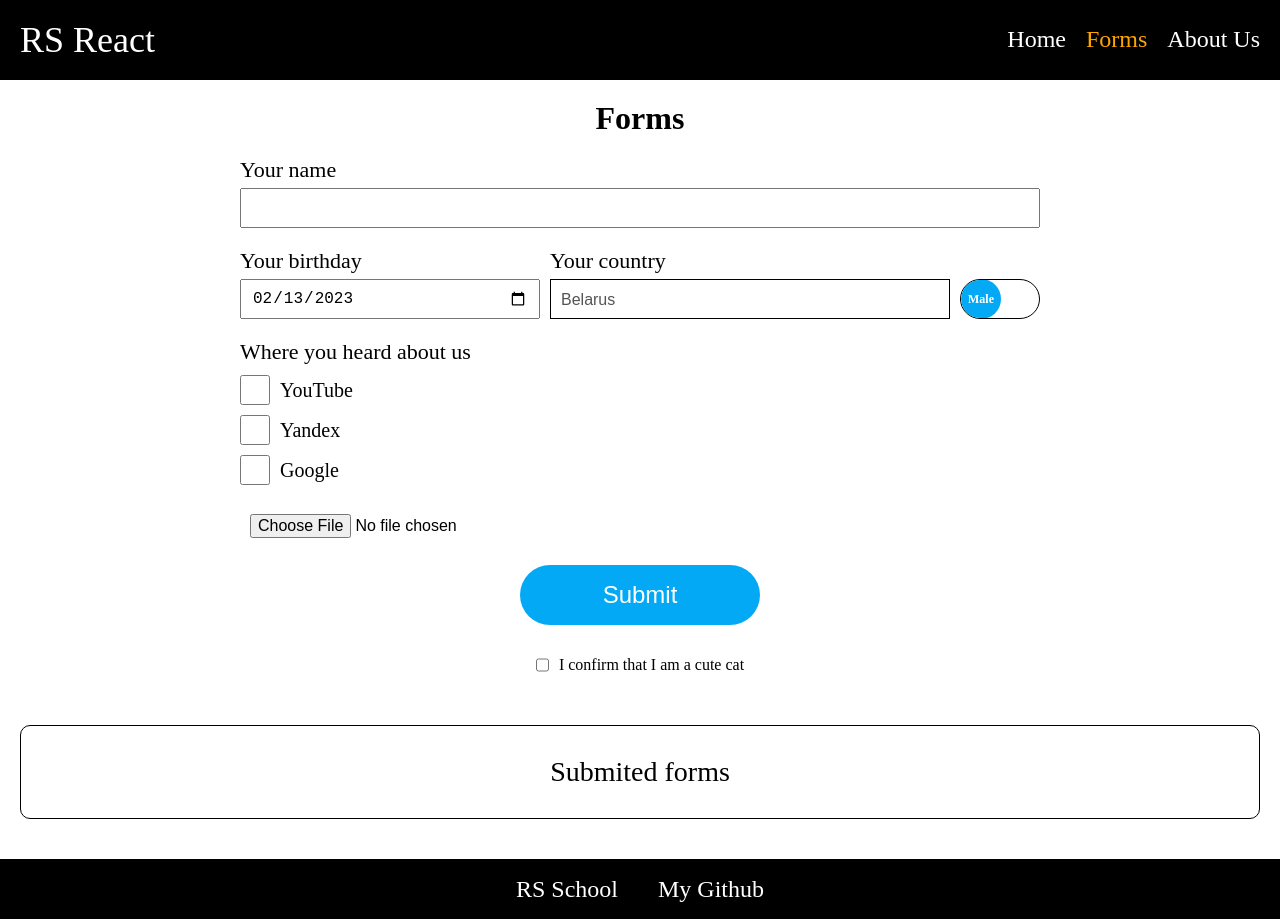
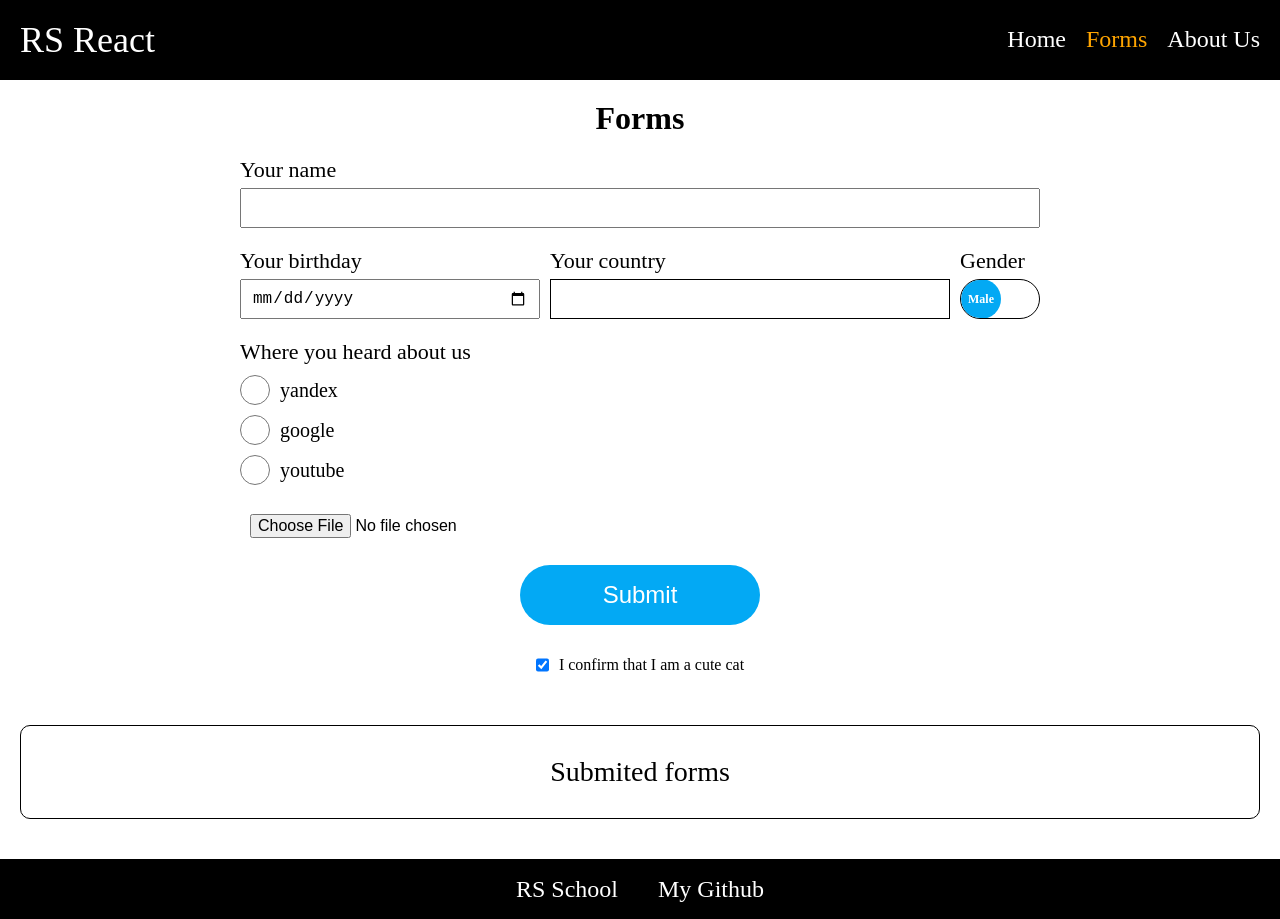
Before and after one commit to SkynerSany/rick-and-morty, a React (Vite) app: page /forms in a window 1280 px wide. Built offline with nearby package versions, Linux system fonts and the light colour scheme.

Commit message:
feat: add validate for inputs

```diff
--- a/src/components/dropdown/dropdown.tsx
+++ b/src/components/dropdown/dropdown.tsx
@@ -20,13 +20,7 @@ export default class Dropdown extends Component<IDropdownProps, IDropdownState>
   render(): ReactNode {
     return (
       <div onClick={() => this.setState({ list: !this.state.list })} className="dropdown">
-        <input
-          ref={this.props.dropdownRef}
-          defaultValue={this.props.dropdownList[0]}
-          type="text"
-          className="dropdown__current"
-          disabled
-        />
+        <input ref={this.props.dropdownRef} type="text" className="dropdown__current" disabled />
         <ul
           onClick={(event) => this.setCurrentValue(event.target)}
           className={`dropdown__list ${this.state.list ? 'dropdown__show' : ''}`}
--- a/src/components/form/form.scss
+++ b/src/components/form/form.scss
@@ -24,7 +24,7 @@
 .form__two-columns {
   width: 100%;
   display: grid;
-  align-items: end;
+  align-items: flex-start;
   grid-template-columns: minmax(140px, 300px) minmax(100px, auto) 80px;
   gap: 10px;
 
@@ -91,13 +91,15 @@
 
   .switcher {
     position: relative;
+    z-index: 3;
+
     width: 100%;
     height: 100%;
     padding: 0;
     margin: 0;
+
     opacity: 0;
     cursor: pointer;
-    z-index: 3;
   }
 
   .switcher:active + .knobs:before {
@@ -120,7 +122,11 @@
   }
 }
 
-.form__dropdawn {
+.input-error {
+  margin-top: 5px;
+
+  font-size: 14px;
+  color: red;
 }
 
 .input-label {
@@ -128,6 +134,10 @@
   flex-direction: column;
   gap: 5px;
   font-size: 22px;
+}
+
+.input__wrapper:has(.checkbox__accept) {
+  margin: 0 auto;
 }
 
 .checkbox {
@@ -160,7 +170,8 @@
   }
 }
 
-.form__file {
+.form__radio {
+  text-transform: capitalize;
 }
 
 .form-submit {
--- a/src/components/form/form.tsx
+++ b/src/components/form/form.tsx
@@ -1,11 +1,15 @@
 import React, { Component, ReactNode, RefObject } from 'react';
+import { v1 } from 'uuid';
 import Dropdown from '../dropdown/dropdown';
-import { IForm, IFormProps } from './form-interfaces';
+import { IForm, IFormProps, IFormState } from './form-interfaces';
 import './form.scss';
+import InputCheckbox from './input-checkbox';
+import { validateInput } from './inputs-validation';
 
-const countryList = ['Belarus', 'Russia', 'USA', 'Italy'];
+const COUNTRY_LIST = ['Belarus', 'Russia', 'USA', 'Italy'];
+const CITES_LIST = ['yandex', 'google', 'youtube'];
 
-function getDate(): string {
+export function getDate(): string {
   const date = new Date();
   const year = date.getFullYear();
   const month = date.getMonth().toString().padStart(2, '0');
@@ -14,14 +18,16 @@ function getDate(): string {
   return `${year}-${month}-${day}`;
 }
 
-export default class Form extends Component<IFormProps> {
+export default class Form extends Component<IFormProps, IFormState> {
   name: RefObject<HTMLInputElement>;
   birthday: RefObject<HTMLInputElement>;
   form: RefObject<HTMLFormElement>;
   gender: RefObject<HTMLInputElement>;
   country: RefObject<HTMLInputElement>;
   image: RefObject<HTMLInputElement>;
+  accept: RefObject<HTMLInputElement>;
   heard: {
+    [key: string]: RefObject<HTMLInputElement>;
     youtube: RefObject<HTMLInputElement>;
     yandex: RefObject<HTMLInputElement>;
     google: RefObject<HTMLInputElement>;
@@ -35,10 +41,19 @@ export default class Form extends Component<IFormProps> {
     this.gender = React.createRef();
     this.country = React.createRef();
     this.image = React.createRef();
+    this.accept = React.createRef();
     this.heard = {
       youtube: React.createRef(),
       yandex: React.createRef(),
       google: React.createRef(),
+    };
+    this.state = {
+      name: true,
+      birthday: true,
+      country: true,
+      heard: true,
+      image: true,
+      accept: true,
     };
   }
 
@@ -60,6 +75,15 @@ export default class Form extends Component<IFormProps> {
 
   submitForm(event: React.FormEvent): void {
     event.preventDefault();
+    this.setState({
+      name: true,
+      birthday: true,
+      country: true,
+      heard: true,
+      image: true,
+      accept: true,
+    });
+    if (!this.validateForm()) return;
 
     const newForm = this.saveForm();
     if (localStorage.forms) {
@@ -72,78 +96,87 @@ export default class Form extends Component<IFormProps> {
     this.form.current?.reset();
   }
 
+  validateForm(): boolean {
+    const errors = {
+      name: validateInput.name(this.name),
+      birthday: validateInput.birthday(this.birthday),
+      country: validateInput.country(this.country),
+      heard: validateInput.heard(Object.values(this.heard)),
+      image: validateInput.file(this.image),
+      accept: validateInput.accept(this.accept),
+    };
+
+    this.setState(errors);
+    return Object.values(errors).filter((error) => error === false).length > 0 ? false : true;
+  }
+
   render(): ReactNode {
     return (
       <form ref={this.form} onSubmit={(e) => this.submitForm(e)} className="form">
         <div className="form-wrapper">
+          <div className="input__wrapper">
             <label className="input-label">
               Your name
-            <input
-              ref={this.name}
-              type="text"
-              className="form__name"
-              pattern="[A-Z\u0410-\u042f]{1}[a-z\u0430-\u044f]+\s[A-Z\u0410-\u042f]{1}[a-z\u0430-\u044f]{1,}"
-              title="First name and last name must start with a capital letter, last name contains more than two characters."
-              required
-            />
+              <input ref={this.name} type="text" className="form__name" />
             </label>
+            {this.state.name || (
+              <p className="input-error">
+                First name and last name must start with a capital letter, last name contains more
+                than two characters.
+              </p>
+            )}
+          </div>
           <div className="form__two-columns">
+            <div className="input__wrapper">
               <label className="input-label">
                 Your birthday
-              <input
-                ref={this.birthday}
-                type="date"
-                className="form__birthday"
-                min="1940-03-23"
-                max={getDate()}
-                defaultValue={getDate()}
-                required
-              />
+                <input ref={this.birthday} type="date" className="form__birthday" />
               </label>
+              {this.state.birthday || (
+                <p className="input-error">Date of birth cannot be greater than the current date</p>
+              )}
+            </div>
+            <div className="input__wrapper">
               <label className="input-label">
                 Your country
-              <Dropdown dropdownList={countryList} dropdownRef={this.country} />
+                <Dropdown dropdownList={COUNTRY_LIST} dropdownRef={this.country} />
               </label>
+              {this.state.country || <p className="input-error">Select one country</p>}
+            </div>
+            <div className="input__wrapper">
+              <label className="input-label">
+                Gender
                 <div className="form__switcher">
                   <input type="checkbox" className="switcher" />
                   <div className="knobs"></div>
                 </div>
+              </label>
             </div>
-          <fieldset className="checkbox">
+          </div>
+          <fieldset className="checkbox input__wrapper">
             <legend>Where you heard about us</legend>
-            <label className="checkbox__row">
+            {CITES_LIST.map((cite) => (
+              <InputCheckbox inputRef={this.heard[cite]} name={cite} key={v1()} />
+            ))}
+            {this.state.heard || <p className="input-error">Select at least one source</p>}
+          </fieldset>
+          <div className="input__wrapper">
+            <input ref={this.image} type="file" className="form__file" accept="image/*" />
+            {this.state.image || <p className="input-error">You can load only images</p>}
+          </div>
+          <button className="form-submit">Submit</button>
+          <div className="input__wrapper">
+            <label className="checkbox__accept">
               <input
-                ref={this.heard.youtube}
+                ref={this.accept}
                 type="checkbox"
                 className="form__radio"
-                data-heard="YouTube"
+                defaultChecked={true}
               />
-              YouTube
+              I confirm that I am a cute cat
             </label>
-            <label className="checkbox__row">
-              <input
-                ref={this.heard.yandex}
-                type="checkbox"
-                className="form__radio"
-                data-heard="Yandex"
-              />
-              Yandex
-            </label>
-            <label className="checkbox__row">
-              <input
-                ref={this.heard.google}
-                type="checkbox"
-                className="form__radio"
-                data-heard="Google"
-              />
-              Google
-            </label>
-          </fieldset>
-          <input ref={this.image} type="file" className="form__file" accept="image/*" required />
-          <button className="form-submit">Submit</button>
-          <label className="checkbox__accept">
-            <input type="checkbox" className="form__radio" required />I confirm that I am a cute cat
-          </label>
+            {this.state.accept || <p className="input-error">You must agree</p>}
+          </div>
         </div>
       </form>
     );
--- /dev/null
+++ b/src/components/form/input-checkbox.tsx
@@ -0,0 +1,25 @@
+import { Component, RefObject } from 'react';
+
+export default class InputCheckbox extends Component<{
+  inputRef: RefObject<HTMLInputElement>;
+  name: string;
+}> {
+  constructor(props: { inputRef: RefObject<HTMLInputElement>; name: string }) {
+    super(props);
+  }
+
+  render() {
+    return (
+      <label className="checkbox__row">
+        <input
+          ref={this.props.inputRef}
+          type="radio"
+          name="heard"
+          className="form__radio"
+          data-heard={this.props.name}
+        />
+        {this.props.name}
+      </label>
+    );
+  }
+}
--- /dev/null
+++ b/src/components/form/inputs-validation.ts
@@ -0,0 +1,51 @@
+import { RefObject } from 'react';
+
+export const validateInput = {
+  name: (input: RefObject<HTMLInputElement>): boolean => {
+    if (!(input.current instanceof HTMLInputElement)) return false;
+    const text = input.current.value.trim();
+    const [firstName, lastName] = text.split(' ');
+
+    if (text.split(' ').length < 2) return false;
+    if (firstName[0].toLowerCase() === firstName[0]) return false;
+    if (lastName[0].toLowerCase() === lastName[0]) return false;
+    if (lastName[0].toLowerCase() === lastName[0]) return false;
+    return true;
+  },
+
+  birthday: (input: RefObject<HTMLInputElement>): boolean => {
+    if (!(input.current instanceof HTMLInputElement)) return false;
+    const date = input.current.value;
+
+    if (input.current.value === '') return false;
+    if (new Date() < new Date(date)) return false;
+    if (!new Date(date)) return false;
+    return true;
+  },
+
+  country: (input: RefObject<HTMLInputElement>): boolean => {
+    if (!(input.current instanceof HTMLInputElement)) return false;
+    if (input.current.value === '') return false;
+    return true;
+  },
+
+  heard: (inputs: RefObject<HTMLInputElement>[]): boolean => {
+    if (!inputs.find((input) => input.current instanceof HTMLInputElement && input.current.checked))
+      return false;
+    return true;
+  },
+
+  accept: (input: RefObject<HTMLInputElement>): boolean => {
+    if (!(input.current instanceof HTMLInputElement)) return false;
+    if (!input.current.checked) return false;
+    return true;
+  },
+
+  file: (input: RefObject<HTMLInputElement>) => {
+    if (!(input.current instanceof HTMLInputElement)) return false;
+    if (input.current.value === '') return false;
+    if (input.current.files?.length === 0) return false;
+    if (!input.current.files![0].type.includes('image')) return false;
+    return true;
+  },
+};
```
Also changed, not shown: src/components/form/form-interfaces.ts (+9 -0 lines), 1 other file (tests, documents, lock files or other folders). Lines whose indentation alone changed are shown as unchanged.
